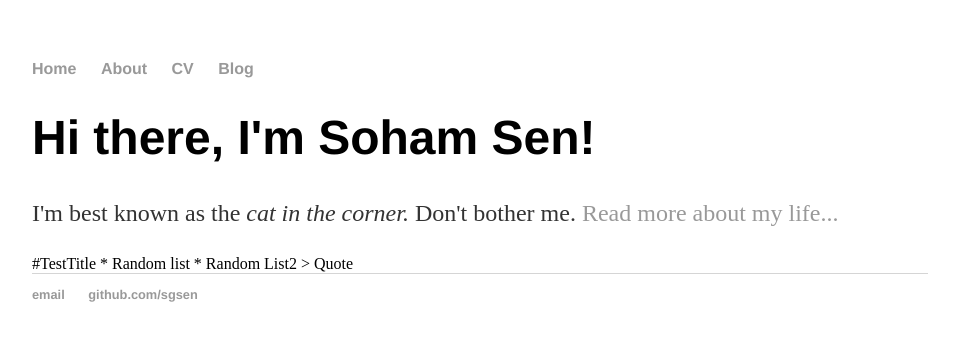
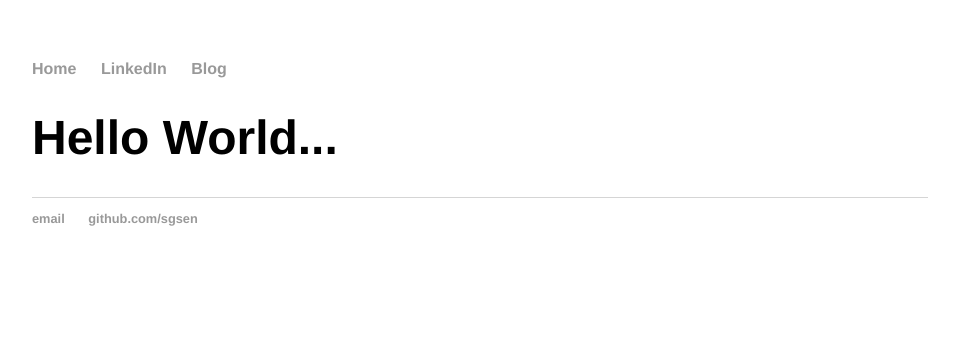
Before and after one commit to sgsen/sgsen.github.io, a Jekyll site: the page built from index.html, in a window 1280 px wide. Shown: the top 341 px of the page, without its empty margins (160-1119 px from the left). Built offline with Jekyll 4.4.1, drawn with Linux system fonts in a browser that asks for light colours.

Commit message:
cat tweaks and navigation tweaks link to linked in

```diff
--- a/_layouts/default.html
+++ b/_layouts/default.html
@@ -9,8 +9,7 @@
 			<nav>
 	    		<ul>
 	        		<li><a href="/">Home</a></li>
-		        	<li><a href="/about">About</a></li>
-	        		<li><a href="/cv">CV</a></li>
+		        	<li><a href="https://www.linkedin.com/in/sohamsen/">LinkedIn</a></li>
 	        		<li><a href="/blog">Blog</a></li>
 	    		</ul>
 			</nav>
--- a/_layouts/post.html
+++ b/_layouts/post.html
@@ -8,7 +8,7 @@ layout: default
   {{ content }}
 </div>
 
-<div class="post-categories">
+<div>
   {% if post %}
     {% assign categories = post.categories %}
   {% else %}
--- a/blog/index.html
+++ b/blog/index.html
@@ -4,6 +4,9 @@ title: Some Observations
 ---
 	<h1>{{ page.title }}</h1>
 	<h3><a href="{{ site.baseurl }}/blog/categories">Categories</a></h3>
+
+	<h3>Chronological</a></h3>
+
 	<ul class="posts">
 
 	  {% for post in site.posts %}
--- a/index.html
+++ b/index.html
@@ -1,14 +1,7 @@
 ---
 layout: default
-title: Soham Sen, Cat like
+title: sgsen.github.io
 ---
 <div class="blurb">
-	<h1>Hi there, I'm Soham Sen!</h1>
-	<p>I'm best known as the <em> cat in the corner.</em> Don't bother me. <a href="/about">Read more about my life...</a></p>
+	<h1>Hello World...</h1>
 </div><!-- /.blurb -->
-
-#TestTitle
-* Random list
-* Random List2
-
-> Quote
```
Also changed, not shown: blog/categories.html (+5 -3 lines).
